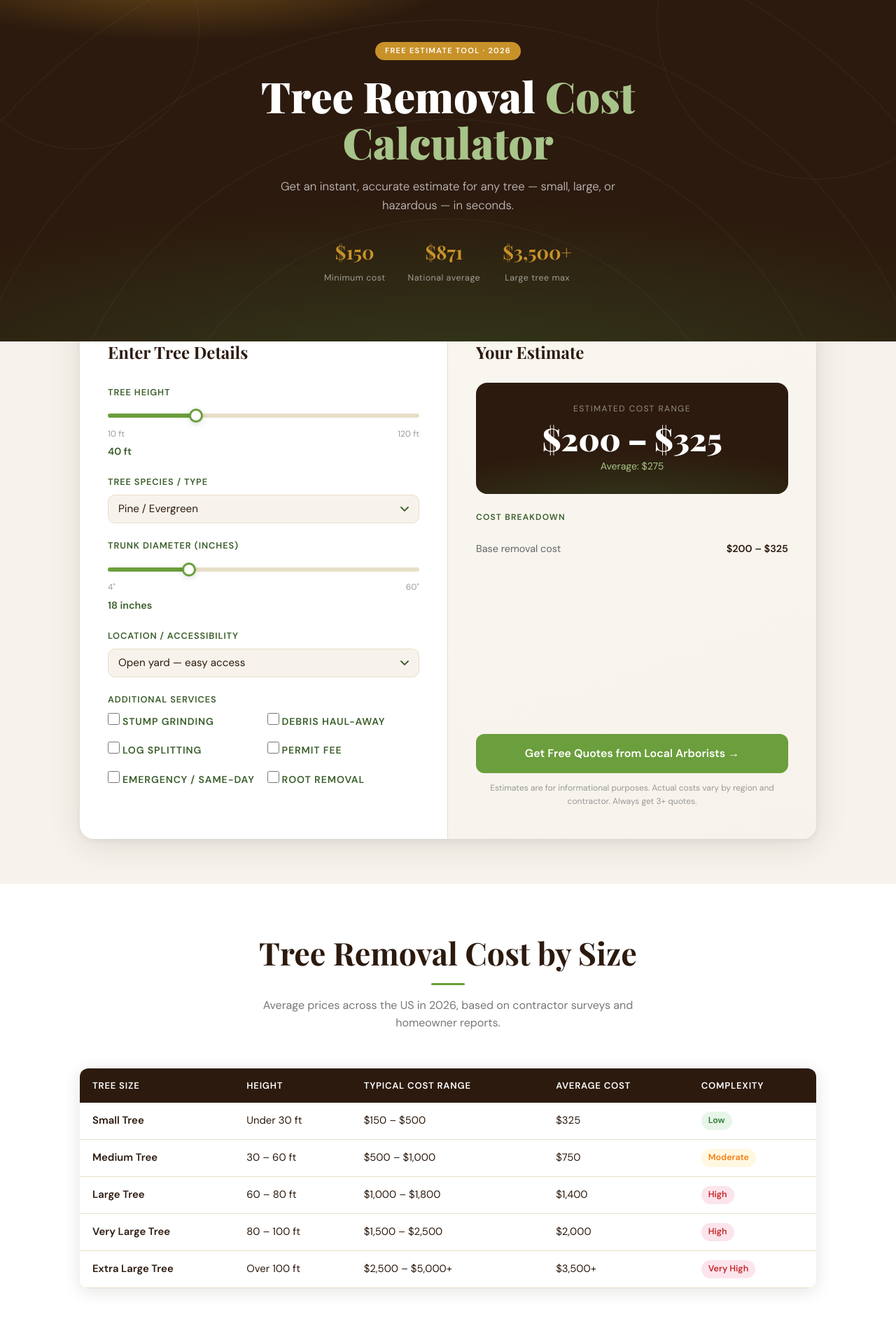
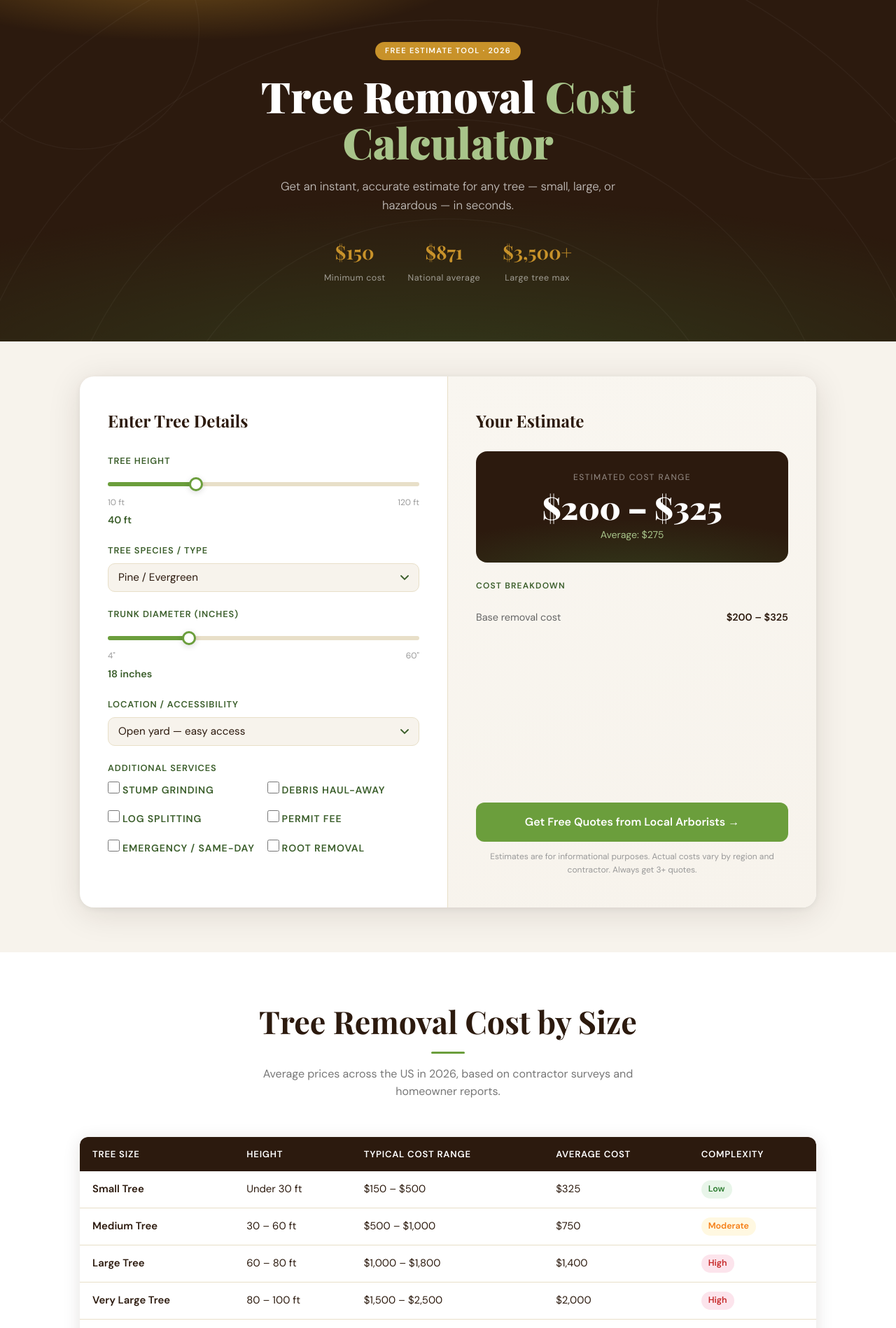
Before and after one commit to MuhammadAhsan252/Philanware, a Jekyll site: the page built from tree-removal-cost-calculator.md, in a window 1280 px wide. Shown: the top 1898 px of the page at 70% size. Built offline with Jekyll 4.4.1, drawn with Linux system fonts in a browser that asks for light colours.

Commit message:
Added Margin Around Calculator

```diff
--- a/_layouts/tree-removal-cost-calculator.html
+++ b/_layouts/tree-removal-cost-calculator.html
@@ -191,7 +191,7 @@
 
     /* ── CALCULATOR CARD ── */
     .calc-wrapper {
-      margin-top: -48px;
+      margin-top: 50px;
       padding-bottom: 64px;
     }
     .calc-card {
```
